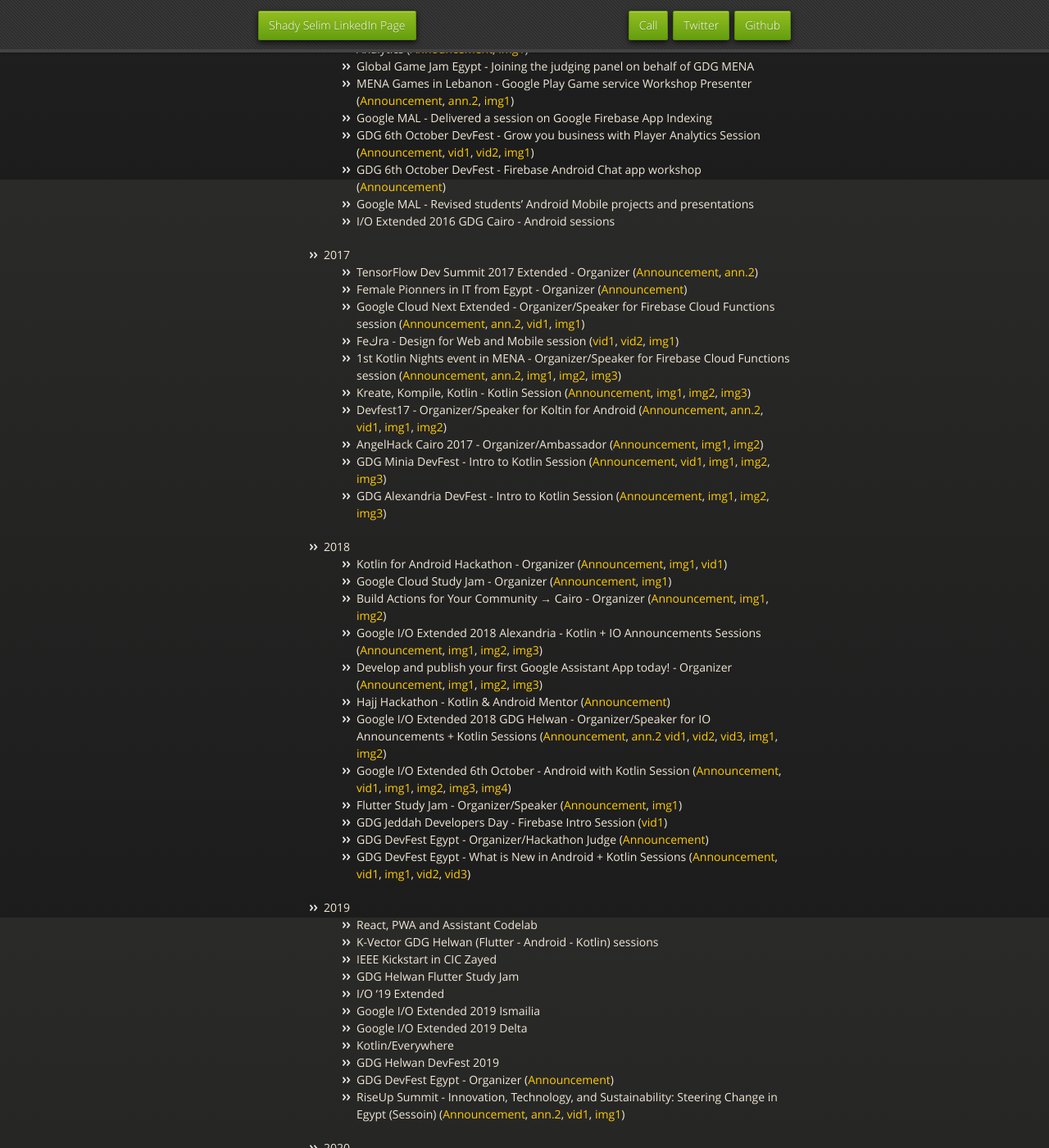
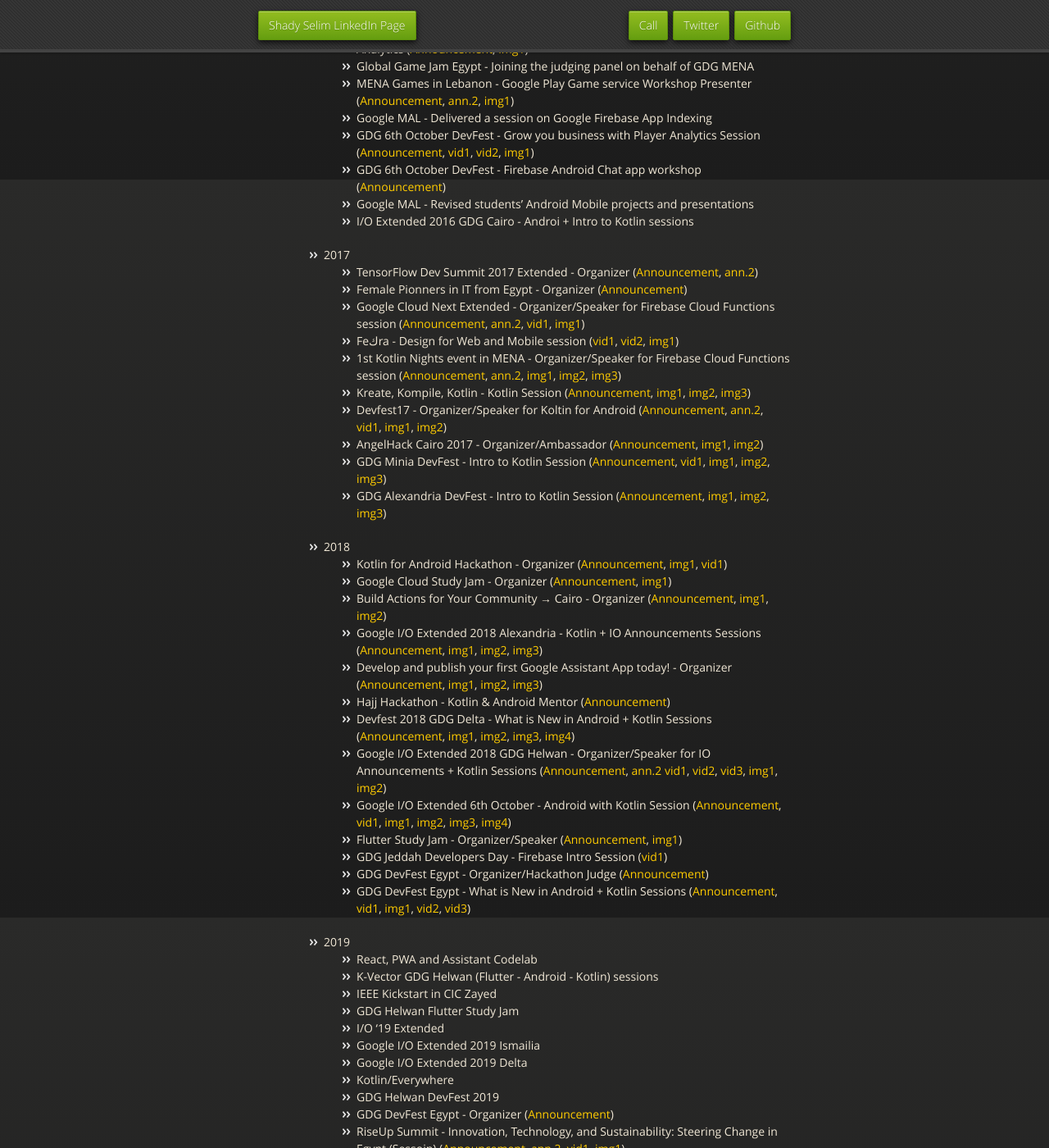
Before and after one commit to Shady-Selim/shady-selim.github.io, a Jekyll site: the page built from index.md, in a window 1280 px wide and 1400 px high, scrolled down 3381 px. Shown: the whole window at 82% size. Built offline with Jekyll 4.4.1, drawn with Linux system fonts in a browser that asks for light colours; our own code applies the rules of GitHub Pages for plain Markdown files.

Commit message:
Update index.md

````diff
--- a/index.md
+++ b/index.md
@@ -129,7 +129,7 @@
     - GDG 6th October DevFest - Grow you business with Player Analytics Session ([Announcement](https://www.facebook.com/events/1788941701374492/permalink/1794623064139689/), [vid1](https://youtu.be/XdcGt-hf4bs), [vid2](https://youtu.be/kUEhnZdm2D8), [img1](https://www.facebook.com/GDGOctober/photos/pcb.1800430536892275/1222254197820379/?type=3&theater))
     - GDG 6th October DevFest - Firebase Android Chat app workshop ([Announcement](https://www.facebook.com/events/1788941701374492/permalink/1802626096672719/?ref=1&action_history=null))
     - Google MAL - Revised students' Android Mobile projects and presentations
-    - I/O Extended 2016 GDG Cairo - Android sessions
+    - I/O Extended 2016 GDG Cairo - Androi + Intro to Kotlin sessions
   - 2017
     - TensorFlow Dev Summit 2017 Extended - Organizer ([Announcement](https://www.facebook.com/events/697466320413076/), [ann.2](https://www.facebook.com/events/697466320413076/permalink/703453319814376/))
     - Female Pionners in IT from Egypt - Organizer ([Announcement](https://www.facebook.com/events/481395498915241/))
@@ -148,6 +148,7 @@
     - Google I/O Extended 2018 Alexandria - Kotlin + IO Announcements Sessions ([Announcement](https://www.facebook.com/GDG.Alexandria/photos/a.217585008303814/1940073769388254/?type=3&theater), [img1](https://www.facebook.com/GDG.Alexandria/photos/a.1965797906815840/1965814253480872/?type=3&theater), [img2](https://www.facebook.com/GDG.Alexandria/photos/a.1965797906815840/1965857330143231/?type=3&theater), [img3](https://www.facebook.com/GDG.Alexandria/photos/a.1965797906815840/1965946036801027/?type=3&theater))
     - Develop and publish your first Google Assistant App today! - Organizer ([Announcement](https://www.facebook.com/events/2065410863778838/), [img1](https://www.facebook.com/GCDCEgypt/photos/a.303415920200438/303416466867050/?type=3&theater), [img2](https://www.facebook.com/GCDCEgypt/photos/a.303415920200438/303416320200398/?type=3&theater), [img3](https://www.facebook.com/GCDCEgypt/photos/a.303415920200438/303417110200319/?type=3&theater))
     - Hajj Hackathon - Kotlin & Android Mentor ([Announcement](https://hajjhackathon.devpost.com/))
+    - Devfest 2018 GDG Delta - What is New in Android + Kotlin Sessions ([Announcement](https://www.facebook.com/events/294833484671005/permalink/297491921071828/), [img1](https://www.facebook.com/GDG.DeltaUniv/photos/a.2043250229029474/2043279255693238/?type=3&theater), [img2](https://www.facebook.com/GDG.DeltaUniv/photos/a.2043250229029474/2043278915693272/?type=3&theater), [img3](https://www.facebook.com/GDG.DeltaUniv/photos/a.2043250229029474/2043251212362709/?type=3&theater), [img4](https://www.facebook.com/GDG.DeltaUniv/photos/a.2043250229029474/2043256889028808/?type=3&theater))
     - Google I/O Extended 2018 GDG Helwan - Organizer/Speaker for IO Announcements + Kotlin Sessions ([Announcement](https://www.facebook.com/events/477936715994288/), [ann.2](https://www.facebook.com/events/477936715994288/permalink/484160635371896/) [vid1](https://youtu.be/uIGPbp8GQVo), [vid2](https://youtu.be/OpVLs5Svfcs), [vid3](https://youtu.be/xTad2slKd30), [img1](https://secure.meetupstatic.com/photos/event/d/d/c/c/highres_472916780.jpeg), [img2](https://secure.meetupstatic.com/photos/event/a/6/6/f/highres_472962607.jpeg))
     - Google I/O Extended 6th October - Android with Kotlin Session ([Announcement](https://www.facebook.com/GDGOctober/photos/pcb.2130774453878501/1872747519437707/?type=3&theater), [vid1](https://youtu.be/xTad2slKd30), [img1](https://www.facebook.com/events/2127630030859610/permalink/2133723076916972/), [img2](https://www.facebook.com/photo.php?fbid=1847771311984294&set=a.287808937980547&type=3&theater), [img3](https://www.facebook.com/ultras.fci/photos/gm.1789333204448032/1376286329170077/?type=3&theater), [img4](https://www.facebook.com/GDGOctober/photos/gm.2133723076916972/1877018642343928/?type=3&theater))
     - Flutter Study Jam - Organizer/Speaker ([Announcement](https://www.facebook.com/events/554186508366614/), [img1](https://www.facebook.com/Helwan.GDG/posts/2227384107495685))
@@ -169,6 +170,7 @@
   - 2020
     - ITI Global Game Jam - Session for Game Development Using Flutter ([Announcement](https://www.facebook.com/events/427144828162274/permalink/465341304342626/), [ann.2](https://www.facebook.com/AndelaEgypt/photos/pcb.1114352182242181/1114350765575656/?type=3&theater), [img1](https://www.facebook.com/AndelaEgypt/photos/pcb.1115915922085807/1115912275419505/?type=3&theater), [img2](https://www.facebook.com/AndelaEgypt/photos/pcb.1115915922085807/1115912362086163/?type=3&theater), [img3](https://www.facebook.com/IGDA.Egypt.Chapter/photos/a.1108523622812950/1108596252805687/?type=3&theater), [img4](https://www.facebook.com/IGDA.Egypt.Chapter/photos/a.1108523622812950/1108596092805703/?type=3&theater))
     - KotlinConf 2019 Global - Organizer ([Announcement](https://www.meetup.com/GDG-Helwan/events/266433824/))
+
 ```
 Plus lots more if you have time ;)
 ```
````
